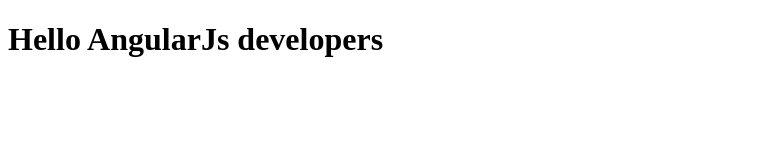
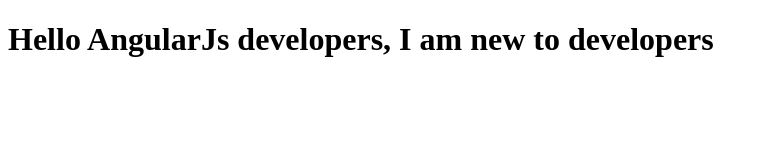
Before and after one commit to bitralaxman/angularjs, a plain HTML site: page index.html in a window 1280 px wide. Shown: the whole page, without its empty margins (0-768 px from the left). Drawn offline with Linux system fonts and the light colour scheme.

Commit message:
New Version for web file.

```diff
--- a/index.html
+++ b/index.html
@@ -5,6 +5,6 @@
     <title>Hello AngularJs</title>
   </head>
   <body>
-    <h1>Hello AngularJs developers</h1>
+    <h1>Hello AngularJs developers, I am new to developers</h1>
   </body>
 </html>
```
